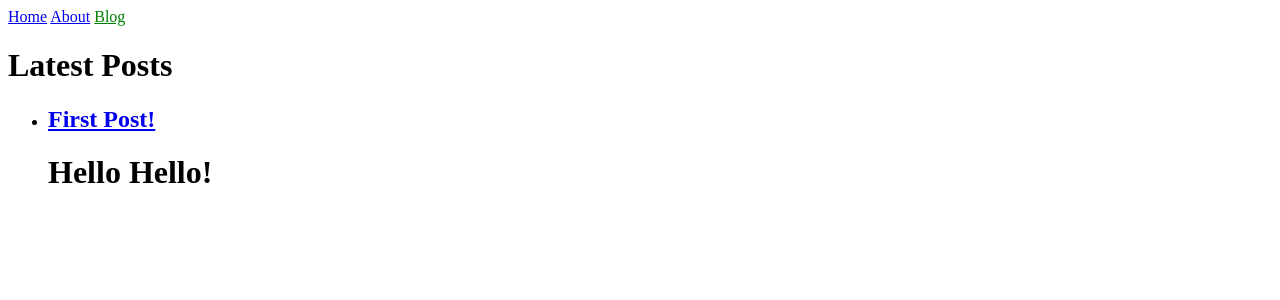
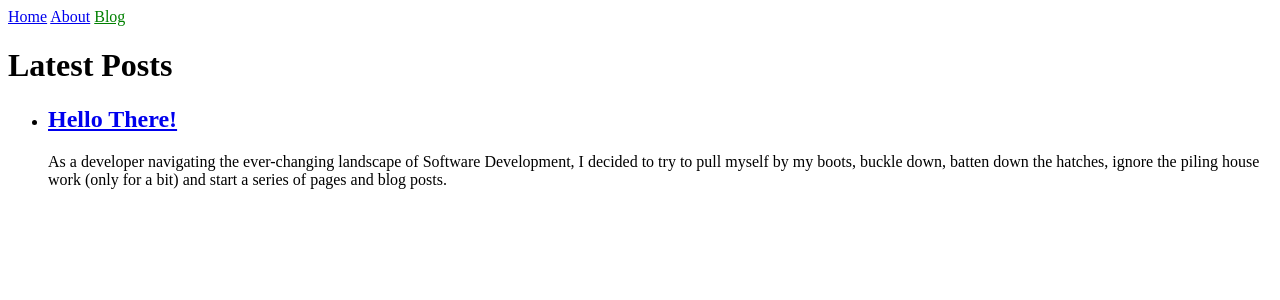
Before and after one commit to rgowrishankar/rgowrishankar.github.io, a Jekyll site: the page built from blog.html, in a window 1280 px wide. Shown: the top 300 px of the page. Built offline with Jekyll 4.4.1, drawn with Linux system fonts in a browser that asks for light colours.

Commit message:
modify first post

```diff
--- a/_posts/2023-11-02-first-post.markdown
+++ b/_posts/2023-11-02-first-post.markdown
@@ -1,11 +1,9 @@
 ---
 layout: post
-title:  "First Post!"
+title:  "Hello There!"
 date:   2023-11-02 17:50:38 -0400
 categories: general
 ---
-
-# Hello Hello!
 
 As a developer navigating the ever-changing landscape of Software Development, I decided to try to pull myself by my boots, buckle down, batten down the hatches, ignore the piling house work (only for a bit) and start a series of pages and blog posts.
 
```
